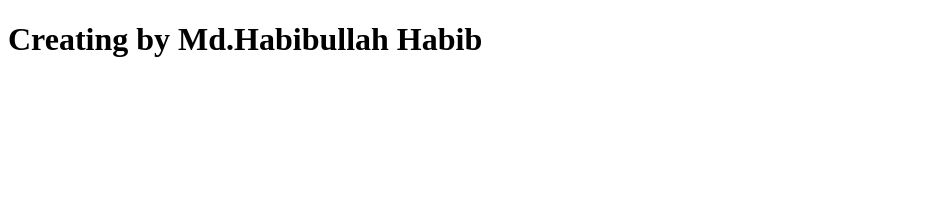
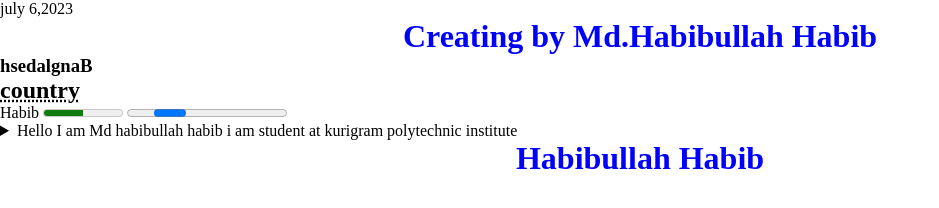
Before and after one commit to haibullah2023/this-practice-web, a plain HTML site: page index.html in a window 1280 px wide. Shown: the whole page, without its empty margins (0-939 px from the left). Drawn offline with Linux system fonts and the light colour scheme.

Commit message:
aded a funny features

```diff
--- a/CSS/style.css
+++ b/CSS/style.css
@@ -0,0 +1,11 @@
+*{
+    margin: 0px;
+}
+h1{
+    color: blue;
+    text-align: center;
+}
+.test{
+    color:blue;
+    cursor: progress;
+}
--- a/index.html
+++ b/index.html
@@ -4,9 +4,29 @@
     <meta charset="UTF-8">
     <meta name="viewport" content="width=device-width, initial-scale=1.0">
     <title>this is practicing webpages</title>
+    <link rel="stylesheet" href="CSS/style.css">
 </head>
 <body>
+
+    <time datetime="2023-07-07">july 6,2023</time>
     <h1>Creating by Md.Habibullah Habib</h1>
+    <h3><bdo dir="rtl">Bangladesh</bdo></h3>
+    <h2><abbr title="this is bangladesh">country</abbr></h2>
+
+    <label for="">Habib</label>
+
+    <meter id="disk" value="0.5">
+
+    </meter>
+    <progress id="">
+
+    </progress>
+    <details>
+        <summary>Hello I am Md habibullah habib i am student at kurigram polytechnic institute</summary>
+        <p>Lorem ipsum dolor sit amet consectetur adipisicing elit. Quae, deleniti?</p>
+    </details>
+
+     <h1 class="test">Habibullah Habib</h1>
 
 </body>
 </html>
```
